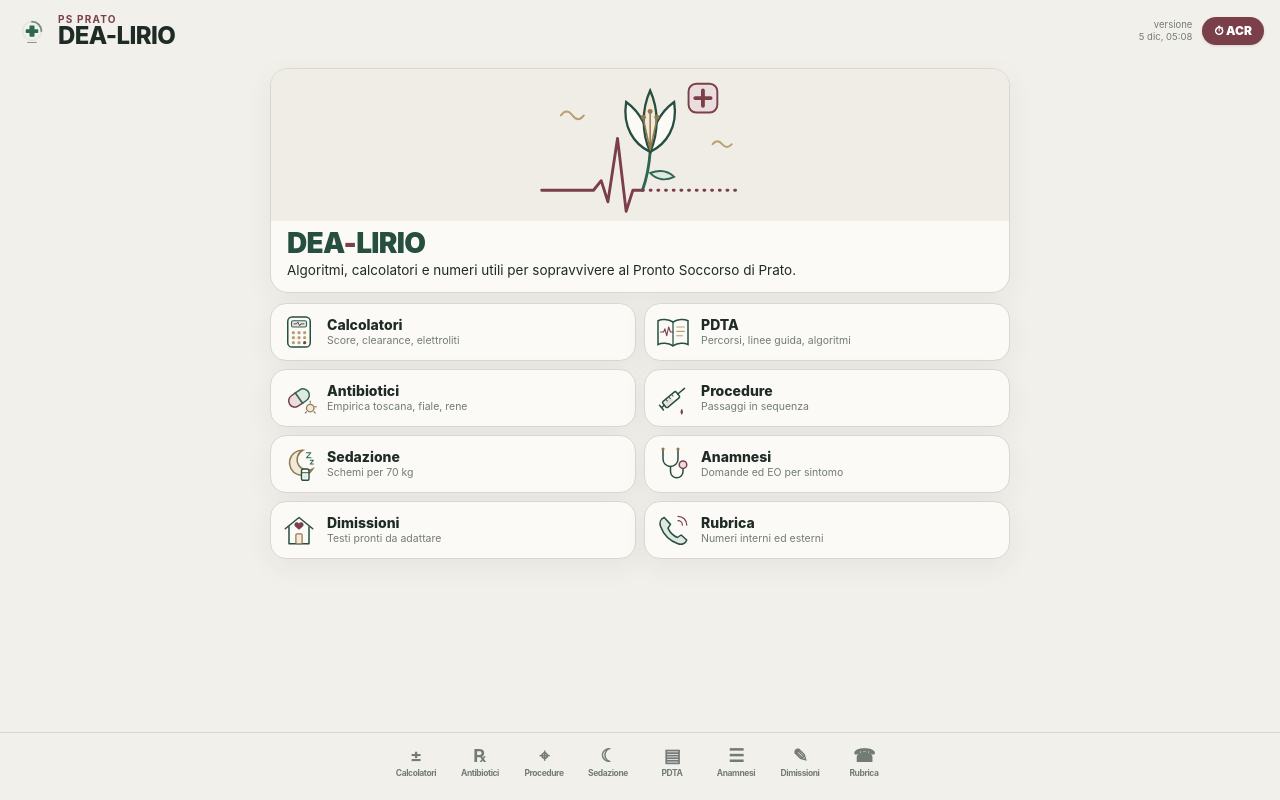
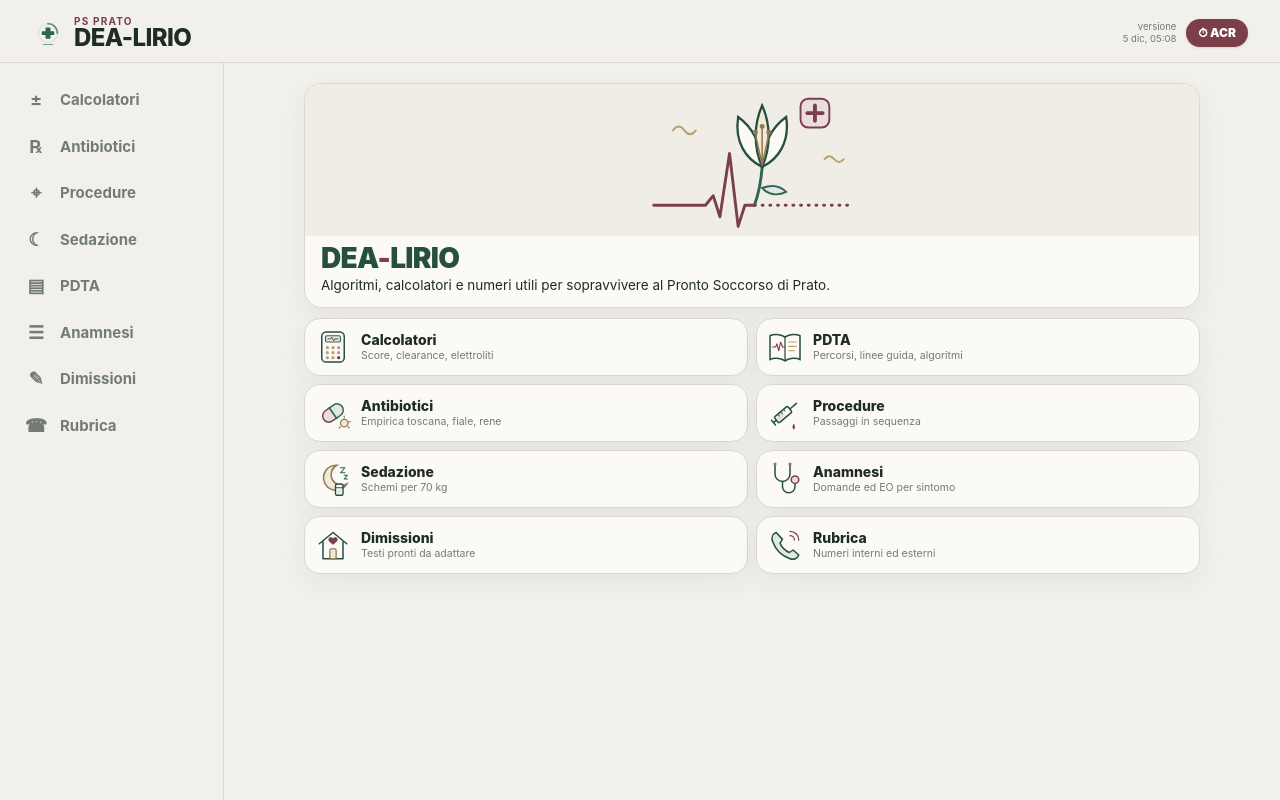
Before and after one commit to dversari/Emergenze, a React (Vite) app: page / in a window 1280 px wide. Built offline with nearby package versions, Linux system fonts and the light colour scheme.

Commit message:
Layout per computer: barra laterale, elenchi su due colonne, PDTA con algoritmo affiancato e fisso
Co-Authored-By: Claude Opus 5.5 <noreply@anthropic.com>
Claude-Session: https://claude.ai/code/session_01KwfeiXmS5PnzV94QXiZ93q

```diff
--- a/src/App.tsx
+++ b/src/App.tsx
@@ -29,7 +29,7 @@ const schede = [
 function Guscio() {
   return (
     <div className="min-h-screen bg-fondo text-testo">
-      <header className="px-4 pt-[calc(14px+env(safe-area-inset-top))] pb-2 sticky top-0 bg-fondo/95 backdrop-blur z-10 flex items-center gap-2.5">
+      <header className="px-4 pt-[calc(14px+env(safe-area-inset-top))] pb-2 sticky top-0 bg-fondo/95 backdrop-blur z-10 flex items-center gap-2.5 lg:px-8 lg:pt-4 lg:pb-3 lg:border-b lg:border-linea">
         <Link to="/" className="flex items-center gap-2.5" aria-label="Pagina iniziale">
           <img src="./favicon.svg" alt="" className="w-8 h-8" />
           <div>
@@ -43,12 +43,26 @@ function Guscio() {
         </Link>
       </header>
 
-      <main className="px-3.5 py-3 pb-[calc(90px+env(safe-area-inset-bottom))] max-w-3xl mx-auto">
+      <main className="px-3.5 py-3 pb-[calc(90px+env(safe-area-inset-bottom))] max-w-3xl mx-auto lg:ml-56 lg:mr-0 lg:max-w-none lg:px-8 lg:py-5 lg:pb-10">
+        <div className="lg:max-w-[1400px] lg:mx-auto">
         <Outlet />
+        </div>
         <TornaA />
       </main>
 
-      <nav className="fixed bottom-0 inset-x-0 z-20 bg-fondo/95 backdrop-blur-md border-t border-linea px-2 pt-2 pb-[max(14px,calc(env(safe-area-inset-bottom)+6px))]">
+      <nav className="hidden lg:flex fixed left-0 top-[63px] bottom-0 w-56 z-20 flex-col gap-1 border-r border-linea bg-fondo px-3 py-4">
+        {schede.map((s) => (
+          <NavLink key={s.to} to={s.to}
+            className={({ isActive }) =>
+              `flex items-center gap-3 rounded-xl px-3 py-2.5 text-[15px] font-bold transition-colors ${
+                isActive ? 'bg-verde text-white' : 'text-tenue hover:bg-sabbia hover:text-testo'}`}>
+            <span className="w-6 text-center text-lg leading-none">{s.icona}</span>
+            {s.label}
+          </NavLink>
+        ))}
+      </nav>
+
+      <nav className="lg:hidden fixed bottom-0 inset-x-0 z-20 bg-fondo/95 backdrop-blur-md border-t border-linea px-2 pt-2 pb-[max(14px,calc(env(safe-area-inset-bottom)+6px))]">
         <div className="grid grid-cols-8 gap-0 max-w-lg mx-auto">
           {schede.map((s) => (
             <NavLink key={s.to} to={s.to}
@@ -96,7 +110,7 @@ function TornaA() {
   if (!da) return null
   return (
     <button onClick={() => (window.history.length > 1 ? nav(-1) : nav(da.to))}
-      className="fixed left-1/2 -translate-x-1/2 bottom-[86px] z-30 rounded-full bg-verde-scuro text-white text-[13px] font-extrabold px-4 py-2.5 shadow-lg max-w-[90vw] truncate active:opacity-80">
+      className="fixed left-1/2 lg:left-[calc(50%+7rem)] -translate-x-1/2 bottom-[86px] lg:bottom-6 z-30 rounded-full bg-verde-scuro text-white text-[13px] font-extrabold px-4 py-2.5 shadow-lg max-w-[90vw] truncate active:opacity-80">
       ← Torna a {da.etichetta}
     </button>
   )
--- a/src/components/PaginaSchede.tsx
+++ b/src/components/PaginaSchede.tsx
@@ -41,7 +41,7 @@ export default function PaginaSchede({ schede, segnaposto }: { schede: Scheda[];
   const gruppi = [...new Set(voci.map((s) => s.gruppo))]
 
   return (
-    <div className="flex flex-col gap-2.5">
+    <div className="elenco">
       <input value={cerca} onChange={(e) => setCerca(e.target.value)} placeholder={segnaposto}
         className="rounded-xl border border-linea px-3 py-2.5 text-base" />
       {gruppi.map((g) => (
@@ -91,8 +91,8 @@ export default function PaginaSchede({ schede, segnaposto }: { schede: Scheda[];
           })}
         </Fragment>
       ))}
-      {!voci.length && <p className="text-sm text-tenue px-1">Nessun risultato.</p>}
-      <p className="text-[11px] text-tenue px-1 mt-1">Adulto. Dosi da verificare su peso, età, funzione d’organo e protocolli locali.</p>
+      {!voci.length && <p className="intero text-sm text-tenue px-1">Nessun risultato.</p>}
+      <p className="intero text-[11px] text-tenue px-1 mt-1">Adulto. Dosi da verificare su peso, età, funzione d’organo e protocolli locali.</p>
     </div>
   )
 }
--- a/src/components/PaginaTesti.tsx
+++ b/src/components/PaginaTesti.tsx
@@ -98,7 +98,7 @@ export default function PaginaTesti({ voci: tutte, prefisso, segnaposto, nota }:
   const gruppi = [...new Set(voci.map((d) => d.gruppo))]
 
   return (
-    <div className="flex flex-col gap-2.5">
+    <div className="elenco">
       <input value={cerca} onChange={(e) => setCerca(e.target.value)} placeholder={segnaposto}
         className="rounded-xl border border-linea px-3 py-2.5 text-base" />
       {gruppi.map((g) => (
@@ -120,8 +120,8 @@ export default function PaginaTesti({ voci: tutte, prefisso, segnaposto, nota }:
           })}
         </Fragment>
       ))}
-      {!voci.length && <p className="text-sm text-tenue px-1">Nessun risultato.</p>}
-      <p className="text-[11px] text-tenue px-1 mt-1">{nota}</p>
+      {!voci.length && <p className="intero text-sm text-tenue px-1">Nessun risultato.</p>}
+      <p className="intero text-[11px] text-tenue px-1 mt-1">{nota}</p>
     </div>
   )
 }
--- a/src/index.css
+++ b/src/index.css
@@ -80,3 +80,11 @@ body {
 input, select, textarea {
   font-size: 16px;
 }
+
+
+/* Elenchi: una colonna sul telefono, due sul computer (etichette e ricerca a tutta larghezza) */
+.elenco { display: flex; flex-direction: column; gap: 0.625rem; }
+@media (min-width: 1024px) {
+  .elenco { display: grid; grid-template-columns: repeat(2, minmax(0, 1fr)); align-items: start; }
+  .elenco > input, .elenco > .etichetta, .elenco > .intero { grid-column: 1 / -1; }
+}
--- a/src/pages/Acr.tsx
+++ b/src/pages/Acr.tsx
@@ -199,7 +199,7 @@ export default function Acr() {
 
   if (!s.inizio) {
     return (
-      <div className="flex flex-col gap-3">
+      <div className="flex flex-col gap-3 lg:max-w-3xl lg:mx-auto lg:w-full">
         <section className="card text-center">
           <p className="etichetta">Arresto cardiaco · ERC 2025</p>
           <h2 className="font-black text-2xl mt-1">Timer ACR</h2>
@@ -212,7 +212,7 @@ export default function Acr() {
   }
 
   return (
-    <div className="flex flex-col gap-2.5">
+    <div className="flex flex-col gap-2.5 lg:max-w-3xl lg:mx-auto">
       {/* tempi */}
       <section className={`card !p-3 ${scaduto ? 'bg-bordeaux text-white animate-pulse' : ''}`}>
         <div className="flex items-end justify-between">
--- a/src/pages/Antibiotici.tsx
+++ b/src/pages/Antibiotici.tsx
@@ -123,8 +123,8 @@ export default function Antibiotici() {
     .filter((f) => !q || `${f.nome} ${f.fiale}`.toLowerCase().includes(q))
 
   return (
-    <div className="flex flex-col gap-2.5">
-      <div className="grid grid-cols-2 gap-1 p-1 rounded-2xl bg-sabbia border border-linea">
+    <div className="elenco">
+      <div className="intero grid grid-cols-2 gap-1 p-1 rounded-2xl bg-sabbia border border-linea">
         {(['condizioni', 'farmaci'] as const).map((v) => (
           <button key={v} onClick={() => vai(v)}
             className={`rounded-xl py-2 text-sm font-bold ${vista === v ? 'bg-carta shadow-card text-testo' : 'text-tenue'}`}>
@@ -169,7 +169,7 @@ export default function Antibiotici() {
             onToggle={() => setAperto((a) => (a === f.id ? null : f.id))} />
         ))
       )}
-      <p className="text-[11px] text-tenue px-1 mt-1">Adulto, funzione epatica normale. Terapia empirica: adattarla all’antibiogramma locale e alle colture.</p>
+      <p className="intero text-[11px] text-tenue px-1 mt-1">Adulto, funzione epatica normale. Terapia empirica: adattarla all’antibiogramma locale e alle colture.</p>
     </div>
   )
 }
--- a/src/pages/Calcolatori.tsx
+++ b/src/pages/Calcolatori.tsx
@@ -519,15 +519,15 @@ export default function EmergenzeCalcolatori() {
   }, [params])
 
   return (
-    <div className="flex flex-col gap-2.5">
+    <div className="elenco">
       <input value={cerca} onChange={(e) => setCerca(e.target.value)} placeholder="Cerca un calcolatore…"
         className="rounded-xl border border-linea px-3 py-2.5 text-base" />
       {punteggi.map((p) => (
         <CalcoloPunteggio key={p.id} p={p} aperto={aperto === p.id} onToggle={() => toggle(p.id)} />
       ))}
       {altri.map(({ id, Comp }) => <Comp key={id} aperto={aperto === id} onToggle={() => toggle(id)} />)}
-      {!punteggi.length && !altri.length && <p className="text-sm text-tenue px-1">Nessun calcolatore trovato.</p>}
-      <p className="text-[11px] text-tenue px-1 mt-1">I valori inseriti restano sul telefono e si cancellano chiudendo la pagina.</p>
+      {!punteggi.length && !altri.length && <p className="intero text-sm text-tenue px-1">Nessun calcolatore trovato.</p>}
+      <p className="intero text-[11px] text-tenue px-1 mt-1">I valori inseriti restano sul telefono e si cancellano chiudendo la pagina.</p>
     </div>
   )
 }
--- a/src/pages/Home.tsx
+++ b/src/pages/Home.tsx
@@ -114,7 +114,7 @@ const PAGINE = [
 /** Schermata iniziale. */
 export default function Home() {
   return (
-    <div className="flex flex-col gap-2.5">
+    <div className="flex flex-col gap-2.5 lg:max-w-4xl lg:mx-auto">
       <section className="card !p-0 overflow-hidden">
         <div className="bg-sabbia px-4 pt-2 flex justify-center">
           <div style={{ height: 'clamp(64px, 18svh, 180px)' }} className="aspect-[22/15]"><Giglio /></div>
--- a/src/pages/Rubrica.tsx
+++ b/src/pages/Rubrica.tsx
@@ -100,7 +100,7 @@ export default function Rubrica() {
   const segnalata = (v: Voce, n: Numero) => segn.some((s) => s.vid === v.id && s.numero === n.n)
 
   return (
-    <div className="flex flex-col gap-2.5">
+    <div className="flex flex-col gap-2.5 lg:max-w-4xl lg:mx-auto">
       {/* Ricerca con tendina */}
       <div ref={boxCerca} className="relative">
         <input value={cerca} onChange={(e) => { setCerca(e.target.value); setTendina(true) }} onFocus={() => setTendina(true)}
```
Also changed, not shown: src/pages/LineeGuida.tsx (+13 -4 lines).
